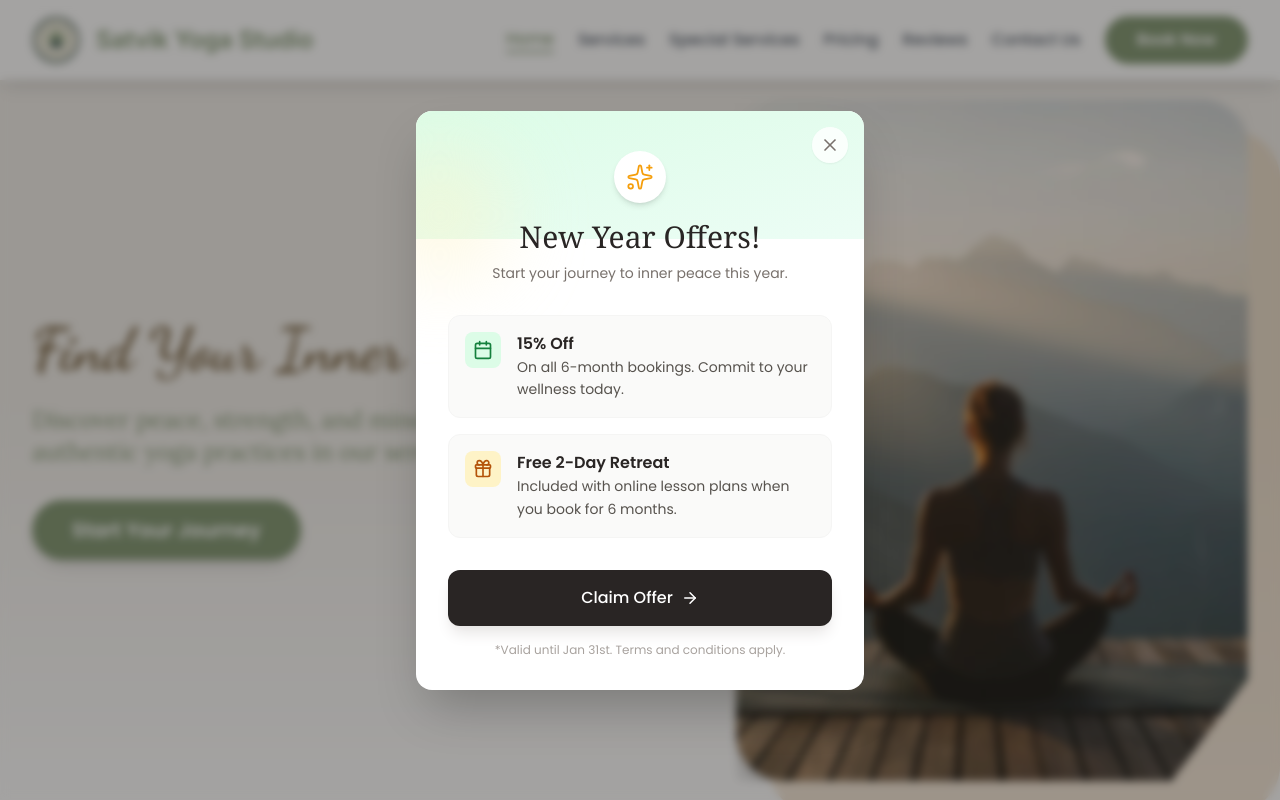
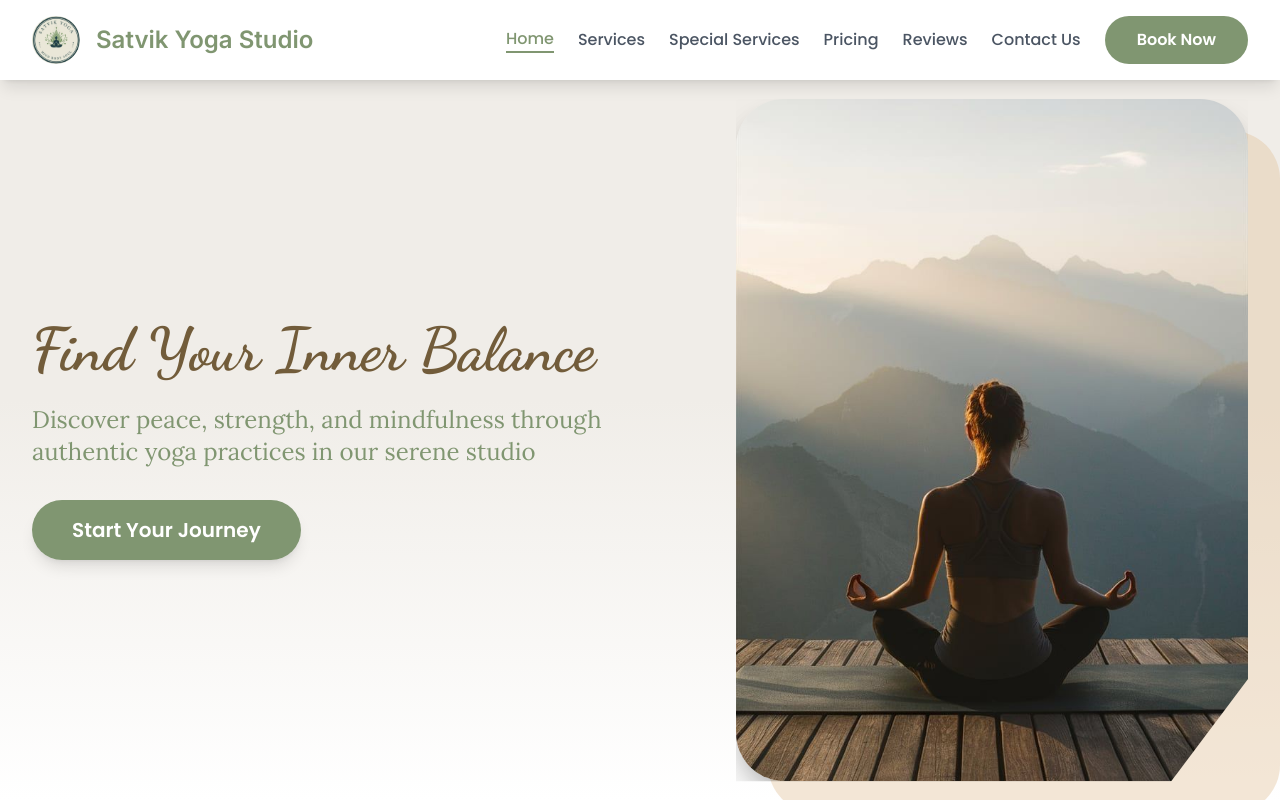
Before and after one commit to Shashwattripathi23/satvikyogaui, a React (Create React App) app: page / in a window 1280 px wide. Shown: the top 800 px of the page. Built offline with nearby package versions, Linux system fonts and the light colour scheme.

Commit message:
removed popup

```diff
--- a/src/App.js
+++ b/src/App.js
@@ -13,7 +13,7 @@ import senioryoga from "./assets/senioryoga.png";
 import mantrajapa from "./assets/mantrajapa.png";
 import logo3 from "./assets/newlogofinal.png";
 import onlineyoga from "./assets/onlineyoga.png";
-import OfferPopup from "./components/offerpopup";
+// import OfferPopup from "./components/offerpopup";
 
 import "@fontsource/poppins/300.css";
 import "@fontsource/poppins/400.css";
@@ -476,7 +476,7 @@ function App() {
 
   return (
     <>
-      <OfferPopup />
+      {/* <OfferPopup /> */}
       {/* Loader */}
       <div
         className={`fixed inset-0 bg-gradient-to-br from-almond-light to-almond-light z-[100] flex items-center justify-center transition-transform duration-1000 ${
```
